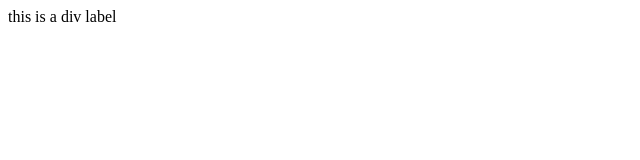
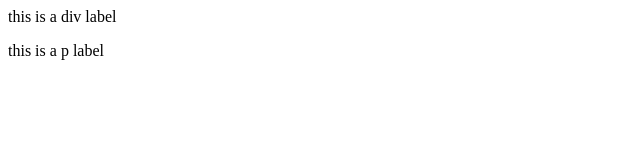
Before and after one commit to ruanyangfan/learngit, a plain HTML site: page index/index.html in a window 1280 px wide. Shown: the full height of the page, 0-640 px from the left. Drawn offline with Linux system fonts and the light colour scheme.

Commit message:
添加了一个p

```diff
--- a/index/index.html
+++ b/index/index.html
@@ -6,5 +6,6 @@
 </head>
 <body>
 	<div>this is a div label</div>
+	<p>this is a p label</p>
 </body>
 </html>
```
